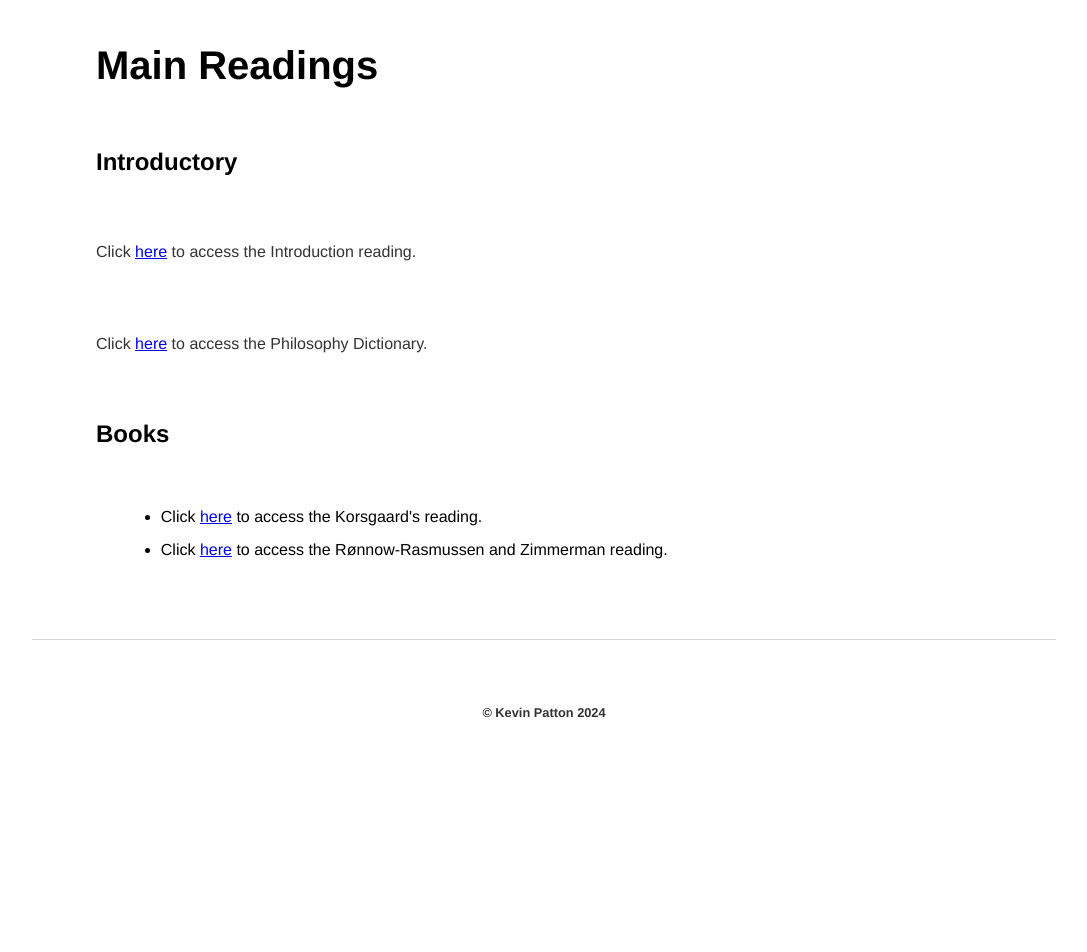
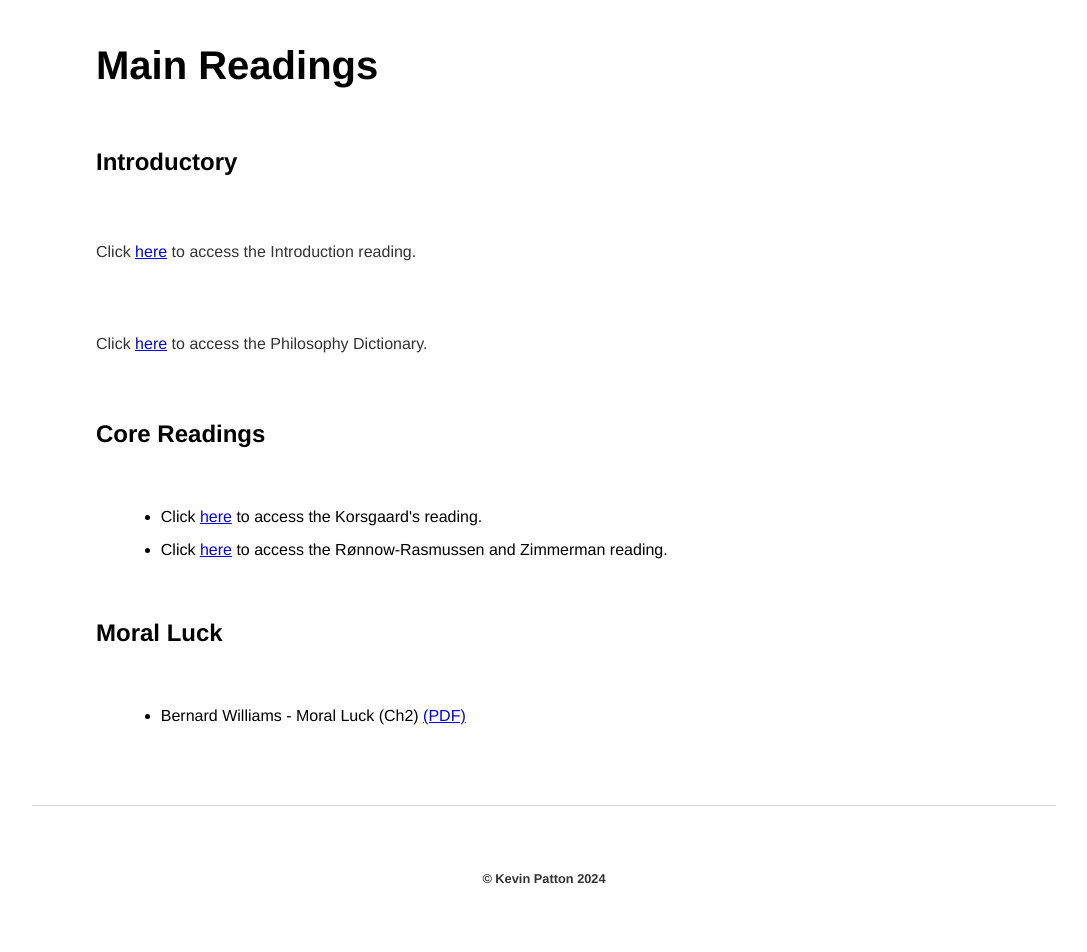
Before and after one commit to kevinjpatton/kevinjpatton.github.io, a Jekyll site: the page built from teaching/phil_3050/readings/index.html, in a window 1280 px wide. Shown: the part 385-1337 px from the top of the page, without its empty margins (96-1183 px from the left). Built offline with Jekyll 4.4.1, drawn with Linux system fonts in a browser that asks for light colours; Markdown is read by kramdown in place of the engine named in the settings; before the commit the page ends 1171 px from its top, so only the background shows below that.

Commit message:
Update index.html

```diff
--- a/teaching/phil_3050/readings/index.html
+++ b/teaching/phil_3050/readings/index.html
@@ -6,7 +6,9 @@ title: PHIL3050 - Readings
 <h2>Introductory</h2>
 <p>Click <a href="/banda/Draft - How to Philosophize.pdf" target="_blank">here</a> to access the Introduction reading.</p>
 <p>Click <a href="/banda/Draft - Philosophabet.pdf" target="_blank">here</a> to access the Philosophy Dictionary.</p>
-<h2>Books</h2><ul class="standard-list">
+<h2>Core Readings</h2><ul class="standard-list">
 <li>Click <a href="/teaching/phil_3050/readings/Christine M. Korsgaard - The Sources of Normativity.pdf" target="_blank">here</a> to access the Korsgaard's reading.</li>
 <li>Click <a href="/teaching/phil_3050/readings/Toni Rønnow-Rasmussen and Michael J. Zimmerman - Recent Work on Intrinsic Value.pdf" target="_blank">here</a> to access the Rønnow-Rasmussen and Zimmerman reading.</li>
 </ul>
+<h2>Moral Luck</h2><ul class="standard-list">
+<li>Bernard Williams - Moral Luck (Ch2) <a href="/teaching/phil_3050/readings/Bernard Williams - Moral Luck.pdf" target="_blank">(PDF)</a></li>
```
